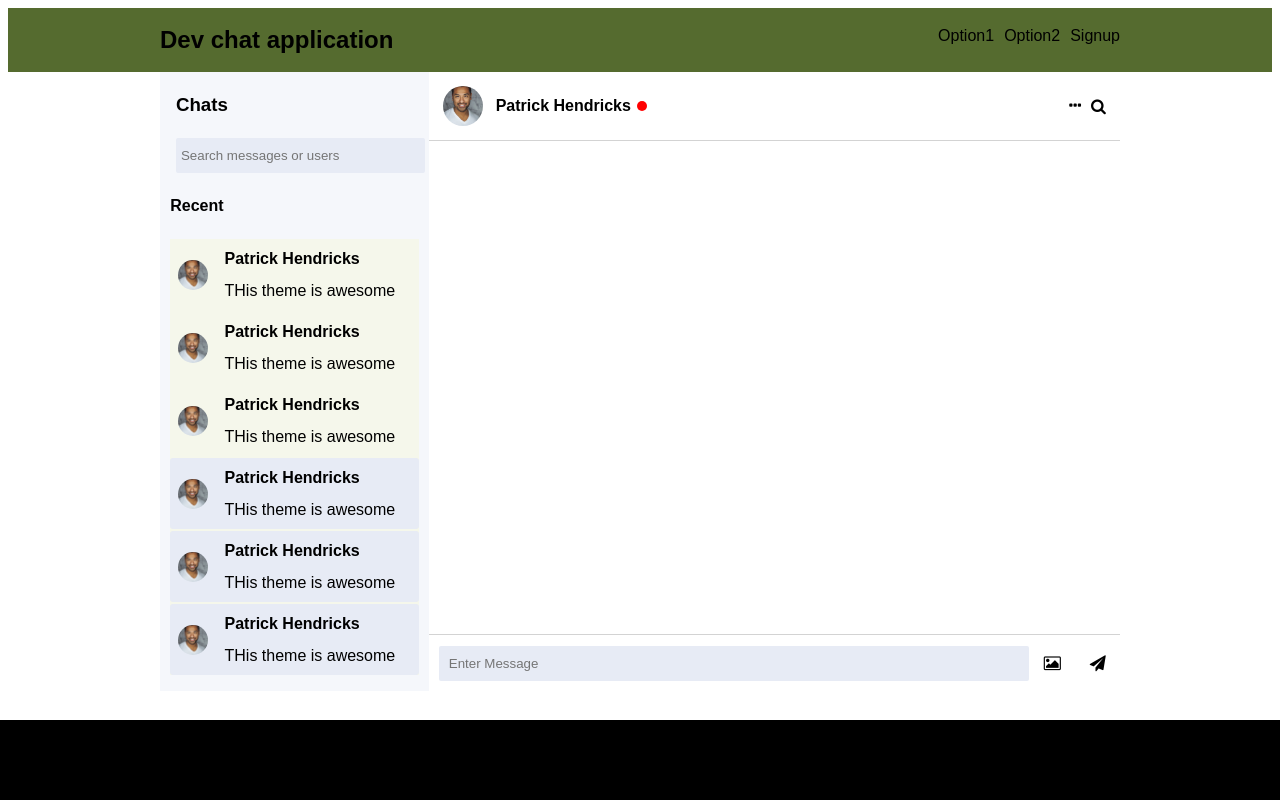
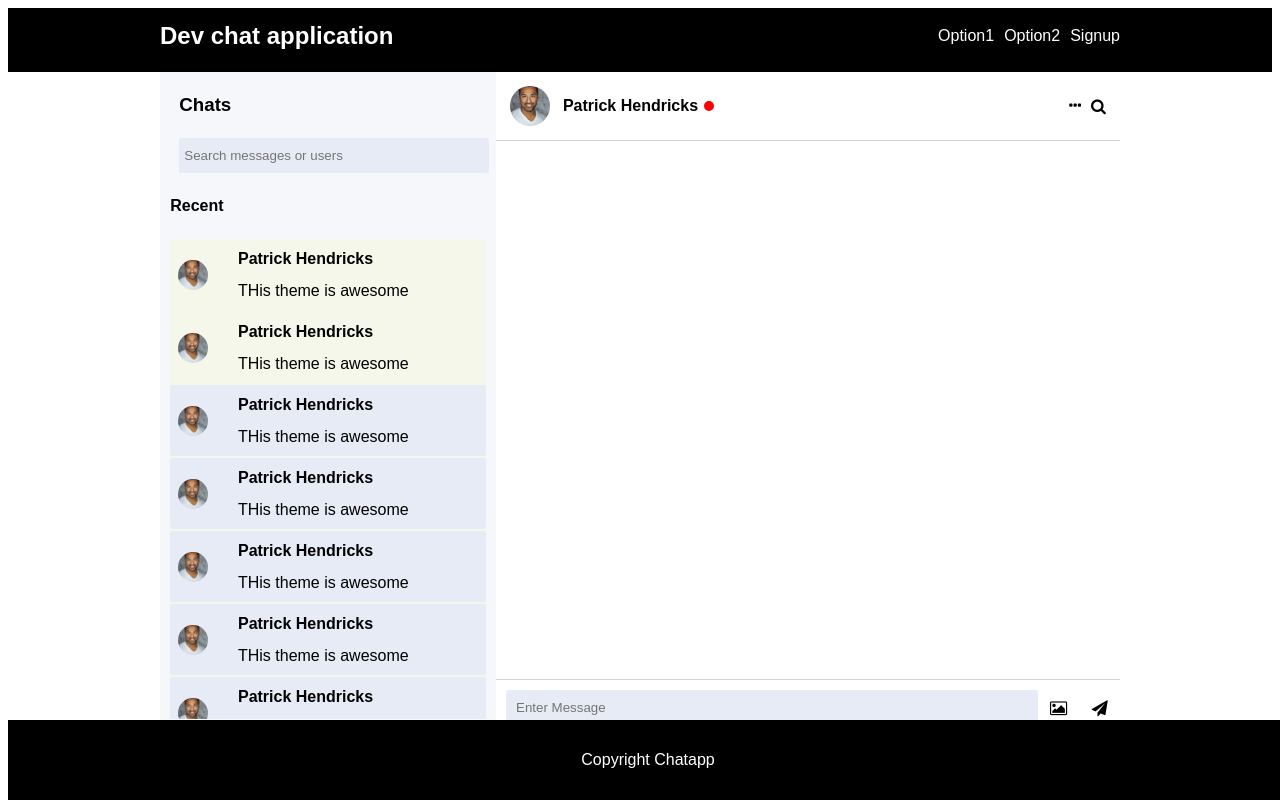
Before and after one commit to sajib-4414/community-chat, a React (Vite) app in the folder frontend/: page / in a window 1280 px wide. Built offline with nearby package versions, Linux system fonts and the light colour scheme; no server answers.

Commit message:
added the frotnend code, added socket

```diff
--- a/frontend/package.json
+++ b/frontend/package.json
@@ -12,7 +12,8 @@
   "dependencies": {
     "react": "^18.3.1",
     "react-dom": "^18.3.1",
-    "react-router-dom": "^6.24.0"
+    "react-router-dom": "^6.24.0",
+    "socket.io-client": "^4.7.5"
   },
   "devDependencies": {
     "@types/react": "^18.3.3",
--- a/frontend/src/App.css
+++ b/frontend/src/App.css
@@ -1,14 +1,12 @@
 
 footer{
-  position: fixed;
-  bottom:0px;
-  left:0px;
-  right:0px;
   width:100%;
   height:10%;
   background: #000000;
+  color: white;
   display:flex;
-
+  position: fixed;
+  bottom: 0;
 }
 footer p {
   align-self:center;
@@ -19,8 +17,9 @@ footer p {
 header{
   height:4rem;
   width:100%;
-  background: darkolivegreen;
-  position: sticky;
+  background: black;
+  color: white;
+  /* position: sticky; */
   top: 0;
   left:0px;
   right:0px;
@@ -43,5 +42,10 @@ header nav ul {
   max-width: 960px;
   margin-left:auto;
   margin-right: auto;
-  height:100%;
 }
+
+#root{
+  display: flex;
+  flex-direction: column;
+  justify-content: space-around;
+}
--- a/frontend/src/App.tsx
+++ b/frontend/src/App.tsx
@@ -1,13 +1,15 @@
 import './App.css';
-import { ChatHome } from './pages/ChatHome';
 import Container from './common/Container';
 import { Routes, Route } from "react-router-dom";
+import { ChatHome } from './pages/ChatHome';
+import { Login } from './pages/Login';
 
 function App() {
   return (
     <Container>
       <Routes>
         <Route path="/" element={<ChatHome />} />
+        <Route path="/login" element={<Login />} />
       </Routes>
     </Container>
   );
--- a/frontend/src/common/Container.tsx
+++ b/frontend/src/common/Container.tsx
@@ -6,11 +6,9 @@ const Container: React.FC<ContainerProps>= ({children})=>{
     return(
         <>
             <Header/>
-            <div
-            className="container"
-            >
+
                 {children}
-            </div>
+
             <Footer/>
         </>
     )
--- a/frontend/src/main.css
+++ b/frontend/src/main.css
@@ -2,11 +2,12 @@
   font-family: Inter, system-ui, Avenir, Helvetica, Arial, sans-serif;
   line-height: 1.5;
   font-weight: 400;
-
-
-
   font-synthesis: none;
   text-rendering: optimizeLegibility;
   -webkit-font-smoothing: antialiased;
   -moz-osx-font-smoothing: grayscale;
 }
+
+body{
+  min-height: 100%;
+}
--- a/frontend/src/pages/ChatHome.tsx
+++ b/frontend/src/pages/ChatHome.tsx
@@ -1,8 +1,23 @@
-import { FC } from "react";
+import { FC, useEffect } from "react";
 import './chathome.css'
+import { socket } from "../socket";
 import avatarImage from './../assets/test_avatar_image.jpg';
 export const ChatHome:FC = ()=>{
-    return <div className="full">
+    useEffect(()=>{
+        function onConnect() {
+            console.log('socket connected')
+          }
+          socket.on('connect',onConnect)
+
+        socket.on('foo', (value) => {
+            console.log('on foo event value',value)
+          });
+
+        return()=>{
+            socket.off('foo');
+        }
+    },[])
+    return <div className="full container">
              {/* left side container  */}
             <div className="contacts-container">
                 <div className="chat-contact-search-div">
@@ -27,18 +42,7 @@ export const ChatHome:FC = ()=>{
                             </div>
 
                         </li>
-                        <li >
-                            <div className="chat-row">
-                                <img
-                                className="chat-avatar-small"
-                                src={avatarImage}/>
-                                <div>
-                                    <strong><span>Patrick Hendricks</span></strong>
-                                    <p>THis theme is awesome</p>
-                                </div>
-                            </div>
 
-                        </li>
                         <li >
                             <div className="chat-row">
                                 <img
@@ -52,6 +56,66 @@ export const ChatHome:FC = ()=>{
 
                         </li>
 
+                        <li >
+                            <div className="chat-row chat-row-selected">
+                                <img
+                                className="chat-avatar-small"
+                                src={avatarImage}/>
+                                <div>
+                                    <strong><span>Patrick Hendricks</span></strong>
+                                    <p>THis theme is awesome</p>
+                                </div>
+                            </div>
+
+                        </li>
+                        <li >
+                            <div className="chat-row chat-row-selected">
+                                <img
+                                className="chat-avatar-small"
+                                src={avatarImage}/>
+                                <div>
+                                    <strong><span>Patrick Hendricks</span></strong>
+                                    <p>THis theme is awesome</p>
+                                </div>
+                            </div>
+
+                        </li>
+                        <li >
+                            <div className="chat-row chat-row-selected">
+                                <img
+                                className="chat-avatar-small"
+                                src={avatarImage}/>
+                                <div>
+                                    <strong><span>Patrick Hendricks</span></strong>
+                                    <p>THis theme is awesome</p>
+                                </div>
+                            </div>
+
+                        </li>
+                        <li >
+                            <div className="chat-row chat-row-selected">
+                                <img
+                                className="chat-avatar-small"
+                                src={avatarImage}/>
+                                <div>
+                                    <strong><span>Patrick Hendricks</span></strong>
+                                    <p>THis theme is awesome</p>
+                                </div>
+                            </div>
+
+                        </li>
+                        <li >
+                            <div className="chat-row chat-row-selected">
+                                <img
+                                className="chat-avatar-small"
+                                src={avatarImage}/>
+                                <div>
+                                    <strong><span>Patrick Hendricks</span></strong>
+                                    <p>THis theme is awesome</p>
+                                </div>
+                            </div>
+
+                        </li>
                         <li >
                             <div className="chat-row chat-row-selected">
                                 <img
--- /dev/null
+++ b/frontend/src/pages/Login.tsx
@@ -0,0 +1,16 @@
+import { FC } from "react";
+import './login.css'
+export const Login:FC = ()=>{
+    return(
+        <>
+            <form className="login-form">
+            <input
+            placeholder="Username"/>
+            <input
+            placeholder="Password"/>
+            <button>Login</button>
+            </form>
+
+        </>
+    )
+}
--- a/frontend/src/pages/chathome.css
+++ b/frontend/src/pages/chathome.css
@@ -3,11 +3,16 @@
 }
 .full{
     display: flex;
-    width:100%;
-    height:100%;
+    width: 100%;
+    height: 83vh;
+    /* max-width: 960px;
+    margin-left: auto;
+    margin-right: auto; */
+    /* width:100%; */
+    /* height:100%; */
 }
 .contacts-container{
-    max-width: 28%;
+    max-width: 35%;
     flex-grow:1;
     background: #F5F7FB;
 }
@@ -101,7 +106,8 @@
     list-style-type: none;
     background: #F5F7EB;
     padding: 0;
-
+    max-height: 60vh;
+    overflow-y: scroll;
 }
 .recent-messages ul li {
     margin-bottom: 2px;
--- /dev/null
+++ b/frontend/src/pages/login.css
@@ -0,0 +1,18 @@
+.login-form{
+    display: flex;
+    flex-direction: column;
+    margin: auto;
+    margin-top: 25%;
+    min-width: 20%;
+    /* max-width: 200px; */
+}
+
+.login-form input{
+    height: 3vw;
+    margin-bottom: 5px;
+}
+.login-form button{
+    background: green;
+    color: white;
+    height: 3vw;
+}
--- /dev/null
+++ b/frontend/src/socket.ts
@@ -0,0 +1,3 @@
+import { io } from 'socket.io-client';
+
+export const socket = io("localhost:3001");
```
Also changed, not shown: frontend/src/pages/dummydashboard.tsx (added, +8 -0 lines), 2 other files (tests, documents, lock files or other folders).
